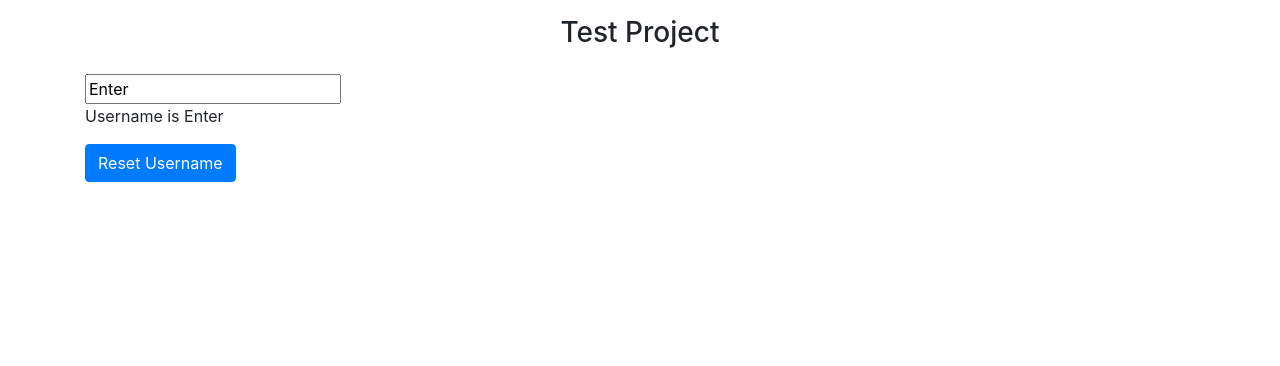
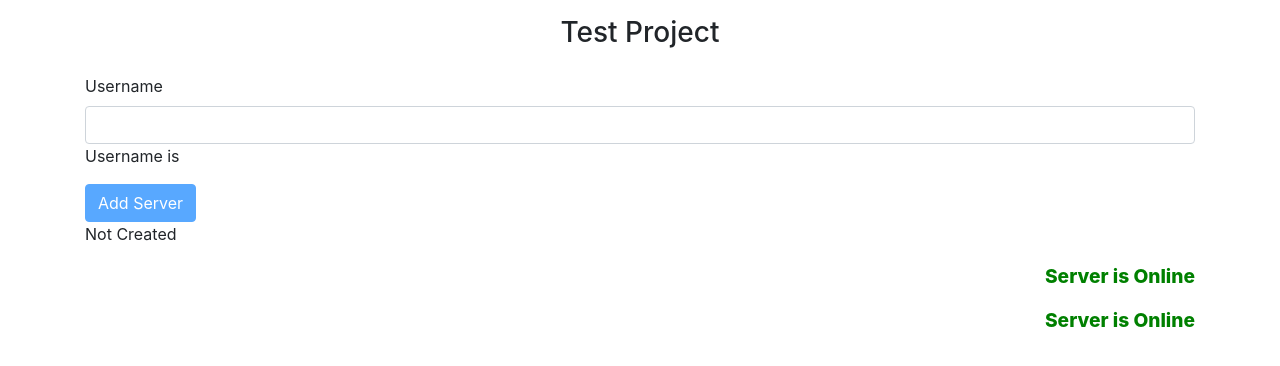
Before and after one commit to krishmuthavarapu/pro-beta, an Angular app: page / in a window 1280 px wide. Shown: the top 366 px of the page. Built offline with nearby package versions, Linux system fonts and the light colour scheme.

Commit message:
dirctivs

```diff
--- a/src/app/app.component.html
+++ b/src/app/app.component.html
@@ -6,6 +6,7 @@
     </div>
     <div>
         <app-servers></app-servers>
+
     </div>
     <!-- <div class="row">
         <div class="col-lg-12">
--- a/src/app/servers/servers.component.css
+++ b/src/app/servers/servers.component.css
@@ -0,0 +1,7 @@
+.bgo {
+  font-size: larger;
+  font-weight: 800;
+}
+.bgo2 {
+  text-align: right;
+}
--- a/src/app/servers/servers.component.html
+++ b/src/app/servers/servers.component.html
@@ -1,3 +1,12 @@
-<input type="text" class="forms-module" name="username" [(ngModel)]="userName" (input)="onUsernameUpdate($event)">
+<label for="">Username</label>
+<input type="text" class="form-control" name="username" [(ngModel)]="userName" (input)="onUsernameUpdate($event)">
 <p>Username is {{ userName }}</p>
-<button class="btn btn-primary" (click)="onResetUsername()" [disabled]="disableBtn">Reset Username</button>
+<button class="btn btn-primary" (click)="onResetUsername()" [disabled]="disableBtn">Add Server</button>
+
+<p *ngIf="serverCreated; else notCreated">User Name is {{userName}} </p>
+<ng-template #notCreated>
+    <p>Not Created</p>
+</ng-template>
+<p *ngFor="let server of servers" [ngClass]="{bgo: serverStatus==='Online',bgo2: serverStatus==='Online'}"
+    [ngStyle]="{color: getColor()}">Server is
+    {{ serverStatus }}</p>
--- a/src/app/servers/servers.component.ts
+++ b/src/app/servers/servers.component.ts
@@ -7,9 +7,18 @@ import { empty } from 'rxjs';
   styleUrls: ['./servers.component.css'],
 })
 export class ServersComponent implements OnInit {
-  userName = 'Enter';
+  userName = '';
   disableBtn = true;
-  constructor() {}
+  serverCreated = false;
+  serverStatus: String = 'Online';
+  serverName = 'Test Server';
+  servers = ['Serve 1', 'Serve2'];
+  constructor() {
+    this.serverStatus = Math.random() > 0.5 ? 'Online' : 'Offline';
+  }
+  getColor() {
+    return this.serverStatus === 'Online' ? 'green' : 'red';
+  }
 
   ngOnInit(): void {
     if (this.userName) {
@@ -18,12 +27,9 @@ export class ServersComponent implements OnInit {
   }
 
   onResetUsername() {
-    if ((this.userName = '')) {
-      this.disableBtn = false;
-    } else {
-      this.userName = '';
-      this.disableBtn = true;
-    }
+    this.serverCreated = true;
+    this.servers.push(this.serverName);
+    this.serverName = 'Server status is' + this.serverName;
   }
   onUsernameUpdate(event: any) {
     this.disableBtn = false;
```
